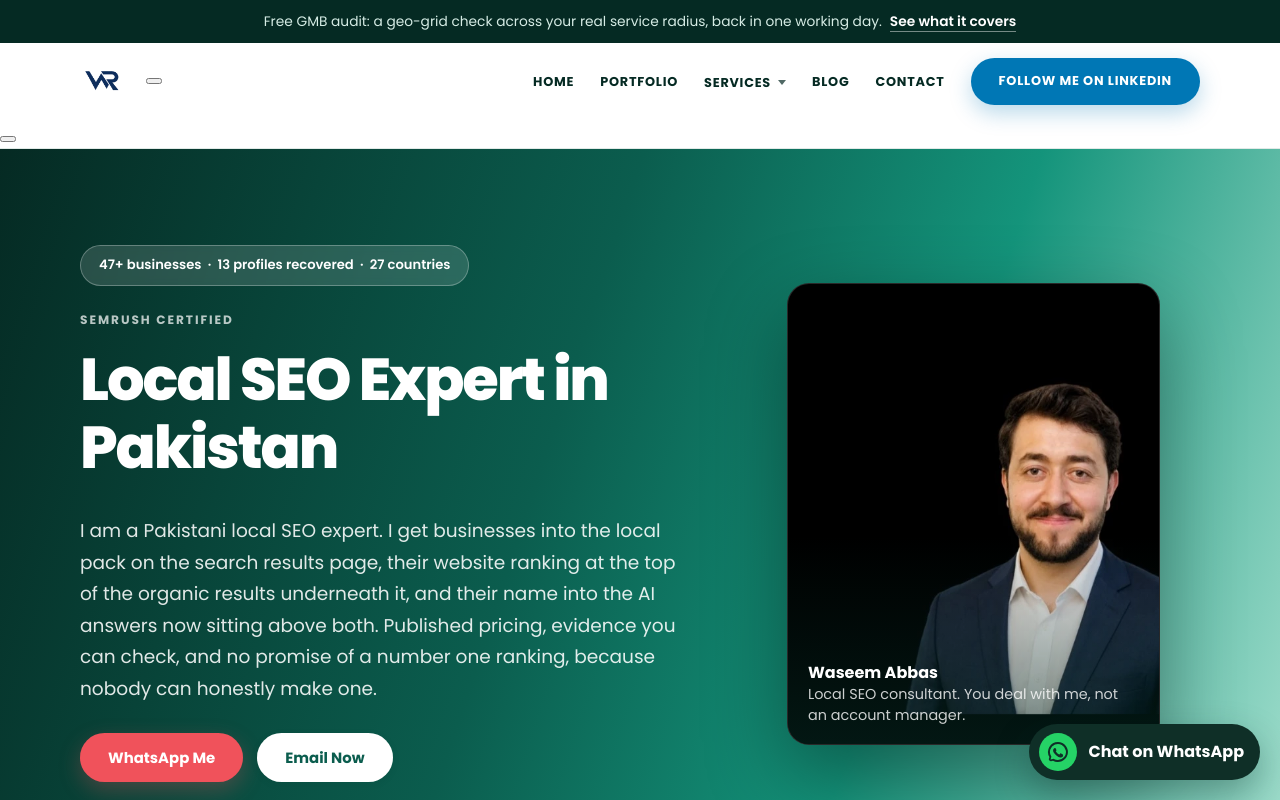
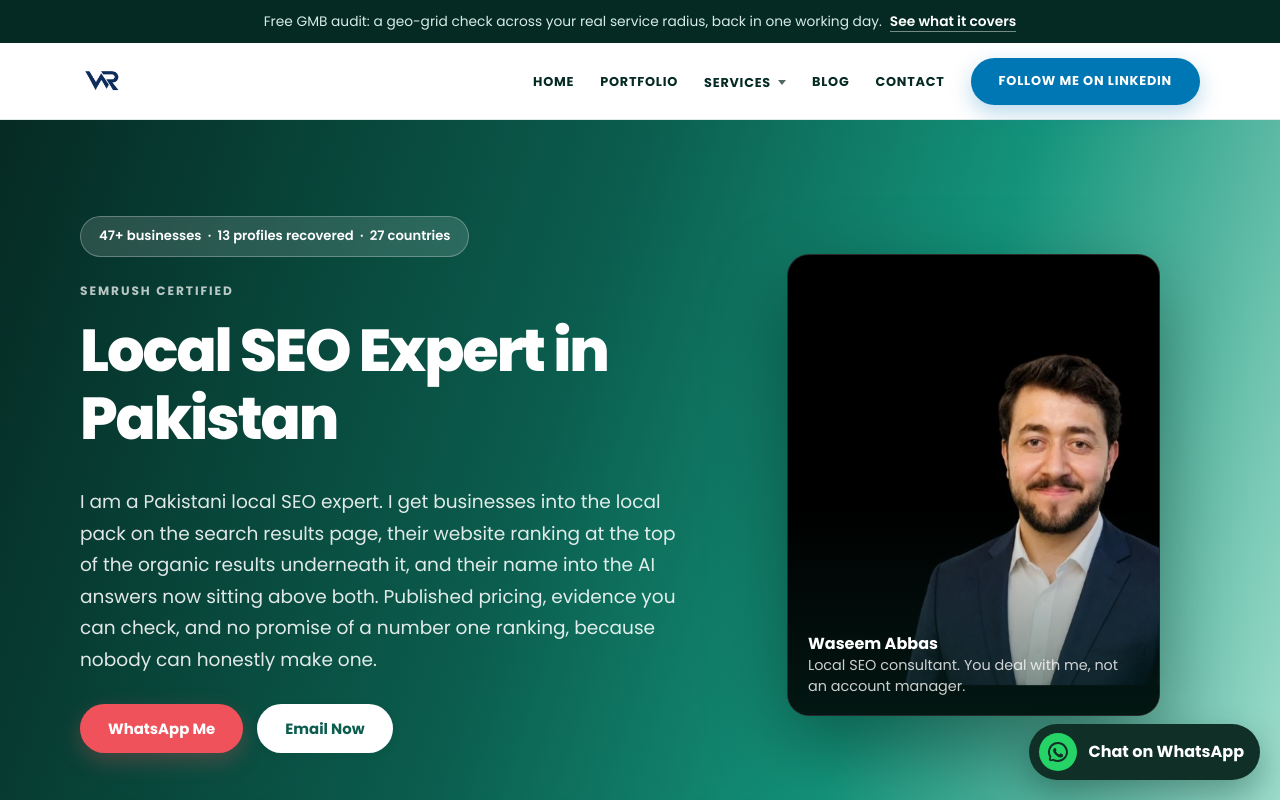
Before and after one commit to abbasid9276-spec/waseem-local-seo, a Next.js app: page / in a window 1280 px wide. Shown: the top 800 px of the page. Built offline with nearby package versions, Linux system fonts and the light colour scheme.

Commit message:
Update globals.css

```diff
--- a/app/globals.css
+++ b/app/globals.css
@@ -514,3 +514,78 @@ footer p { color: #a9c4bc; }
   .floatcta { right: 12px; bottom: 12px; }
   .floatcta b { font-size: .94rem; }
 }
+
+
+/* ── mobile header: hamburger panel ───────────────────────── */
+.navtoggle { display: none; }
+.nav-scrim { display: none; }
+
+@media (max-width: 960px) {
+  .site-head .wrap { gap: 12px; flex-wrap: nowrap; justify-content: space-between; }
+
+  .navtoggle {
+    display: flex; flex-direction: column; justify-content: center; gap: 5px;
+    width: 46px; height: 46px; padding: 12px; margin-left: auto;
+    border: 1px solid var(--line); border-radius: 13px;
+    background: #fff; cursor: pointer; z-index: 90;
+  }
+  .navtoggle span {
+    display: block; width: 100%; height: 2px; border-radius: 2px;
+    background: var(--brand-900);
+    transition: transform .22s ease, opacity .16s ease;
+  }
+  .site-head.nav-open .navtoggle span:nth-child(1) { transform: translateY(7px) rotate(45deg); }
+  .site-head.nav-open .navtoggle span:nth-child(2) { opacity: 0; }
+  .site-head.nav-open .navtoggle span:nth-child(3) { transform: translateY(-7px) rotate(-45deg); }
+
+  .site-head .nav {
+    position: fixed; top: 0; right: 0; bottom: 0; z-index: 85;
+    width: min(330px, 86vw); margin: 0;
+    display: flex; flex-direction: column; align-items: stretch; gap: 0;
+    flex-wrap: nowrap; padding: 26px 22px 34px; overflow-y: auto;
+    background: #fff; box-shadow: -18px 0 54px rgba(9, 25, 21, .2);
+    transform: translateX(102%); transition: transform .26s ease;
+  }
+  .site-head.nav-open .nav { transform: translateX(0); }
+
+  .site-head .nav > a {
+    padding: 14px 2px; border-bottom: 1px solid var(--line);
+    font-size: .84rem;
+  }
+  .site-head .nav .has-drop { width: 100%; border-bottom: 1px solid var(--line); }
+  .site-head .nav .has-drop::after { content: none; }
+  .site-head .nav .drop-trigger {
+    display: flex; width: 100%; align-items: center; justify-content: space-between;
+    padding: 14px 2px; font-size: .84rem;
+  }
+  .site-head .nav .drop-trigger .caret { transition: transform .2s ease; }
+  .site-head .nav .has-drop.is-open .drop-trigger .caret { transform: rotate(180deg); }
+
+  .site-head .nav .drop {
+    position: static; transform: none; opacity: 1; visibility: visible;
+    pointer-events: auto; border: 0; box-shadow: none; background: none;
+    display: block; min-width: 0; padding: 0 0 0 12px;
+    max-height: 0; overflow: hidden; transition: max-height .26s ease;
+  }
+  .site-head .nav .has-drop.is-open .drop { max-height: 460px; padding-bottom: 10px; }
+  .site-head .nav .drop a {
+    display: block; padding: 10px 0; font-size: .92rem;
+    color: var(--brand-900); white-space: normal;
+  }
+
+  .site-head .nav > a.btn-linkedin {
+    margin-top: 20px; border-bottom: 0; text-align: center;
+    padding: 14px 20px; font-size: .8rem;
+  }
+
+  .nav-scrim {
+    display: block; position: fixed; inset: 0; z-index: 80;
+    border: 0; padding: 0; background: rgba(9, 25, 21, .46);
+    opacity: 0; pointer-events: none; transition: opacity .25s ease;
+  }
+  .site-head.nav-open .nav-scrim { opacity: 1; pointer-events: auto; }
+}
+
+@media (min-width: 961px) {
+  .site-head .nav { margin-left: auto; }
+}
```
